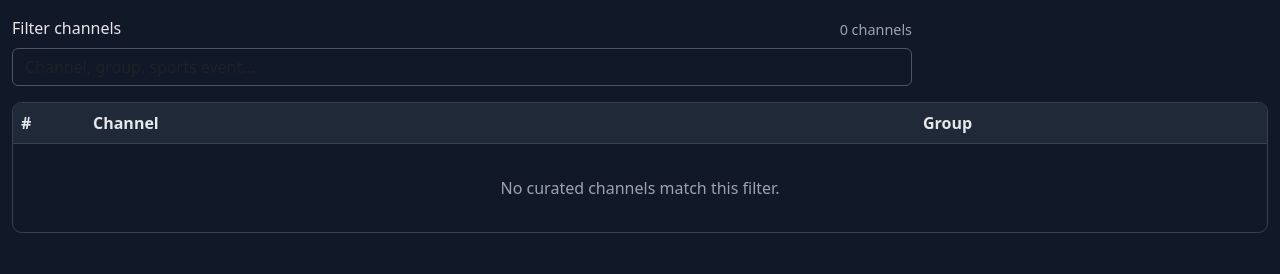
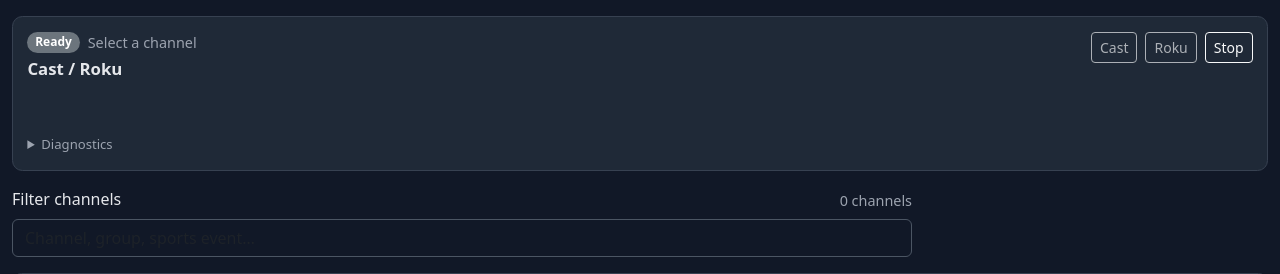
Before and after one commit to zschmook/m3u-web-picker, a Flask app: page /guide in a window 1280 px wide. Shown: the part 92-366 px from the top of the page. Run offline with Flask 3, Linux system fonts and the light colour scheme; data comes from the database, SQL or seed files in the repository; data that the repository does not hold is empty; parts of the project's set-up code (start-up, migrations or seed data) failed here and were passed over; some libraries are stand-ins or nearby versions.

Commit message:
Show Cast and Roku controls when guide loads

```diff
--- a/templates/guide.html
+++ b/templates/guide.html
@@ -21,14 +21,14 @@
       </div>
     </header>
 
-    <section id="guidePlayerPanel" class="guide-player-panel d-none mb-3" aria-live="polite">
+    <section id="guidePlayerPanel" class="guide-player-panel mb-3" aria-live="polite">
       <div class="guide-player-heading">
         <div class="guide-player-copy">
           <div class="guide-player-kicker">
-            <span id="guidePlaybackBadge" class="badge rounded-pill text-bg-secondary">Local</span>
-            <span id="guideNowPlayingLabel" class="small-muted">Now playing</span>
+            <span id="guidePlaybackBadge" class="badge rounded-pill text-bg-secondary">Ready</span>
+            <span id="guideNowPlayingLabel" class="small-muted">Select a channel</span>
           </div>
-          <div id="guidePlayerTitle" class="guide-player-title">—</div>
+          <div id="guidePlayerTitle" class="guide-player-title">Cast / Roku</div>
           <div id="guidePlayerMeta" class="small-muted guide-player-meta"></div>
         </div>
         <div class="guide-player-actions">
@@ -38,7 +38,7 @@
         </div>
       </div>
 
-      <video id="guidePlayer" class="guide-player" controls controlsList="nodownload" disableRemotePlayback autoplay playsinline preload="none"></video>
+      <video id="guidePlayer" class="guide-player d-none" controls controlsList="nodownload" disableRemotePlayback autoplay playsinline preload="none"></video>
       <div id="guideCastScreen" class="guide-cast-screen d-none">
         <div class="guide-cast-icon" aria-hidden="true">▰</div>
         <div class="guide-cast-screen-title"><span id="guideRemoteScreenVerb">Casting to</span> <span id="guideCastScreenDevice">Cast device</span></div>
```
